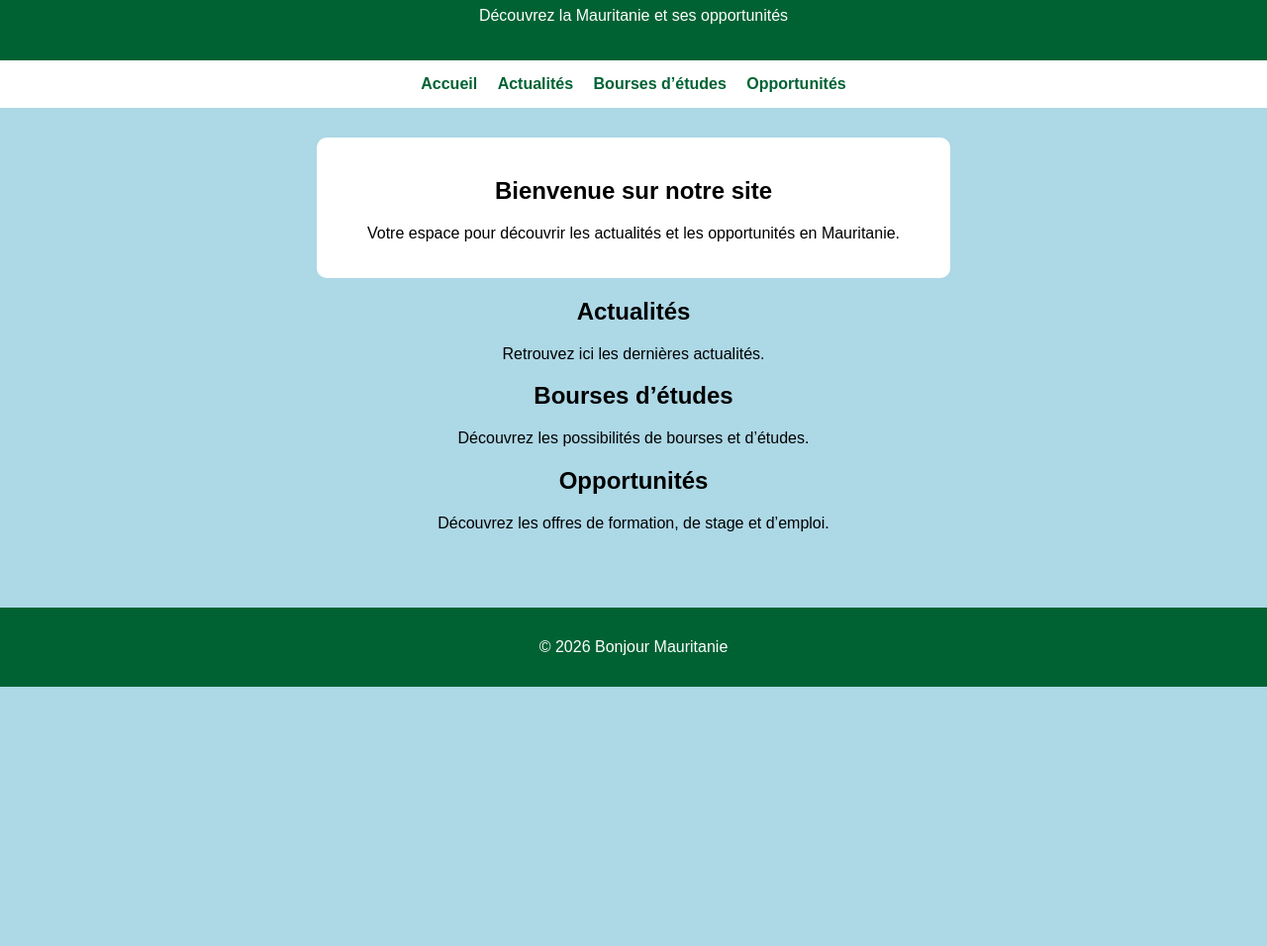
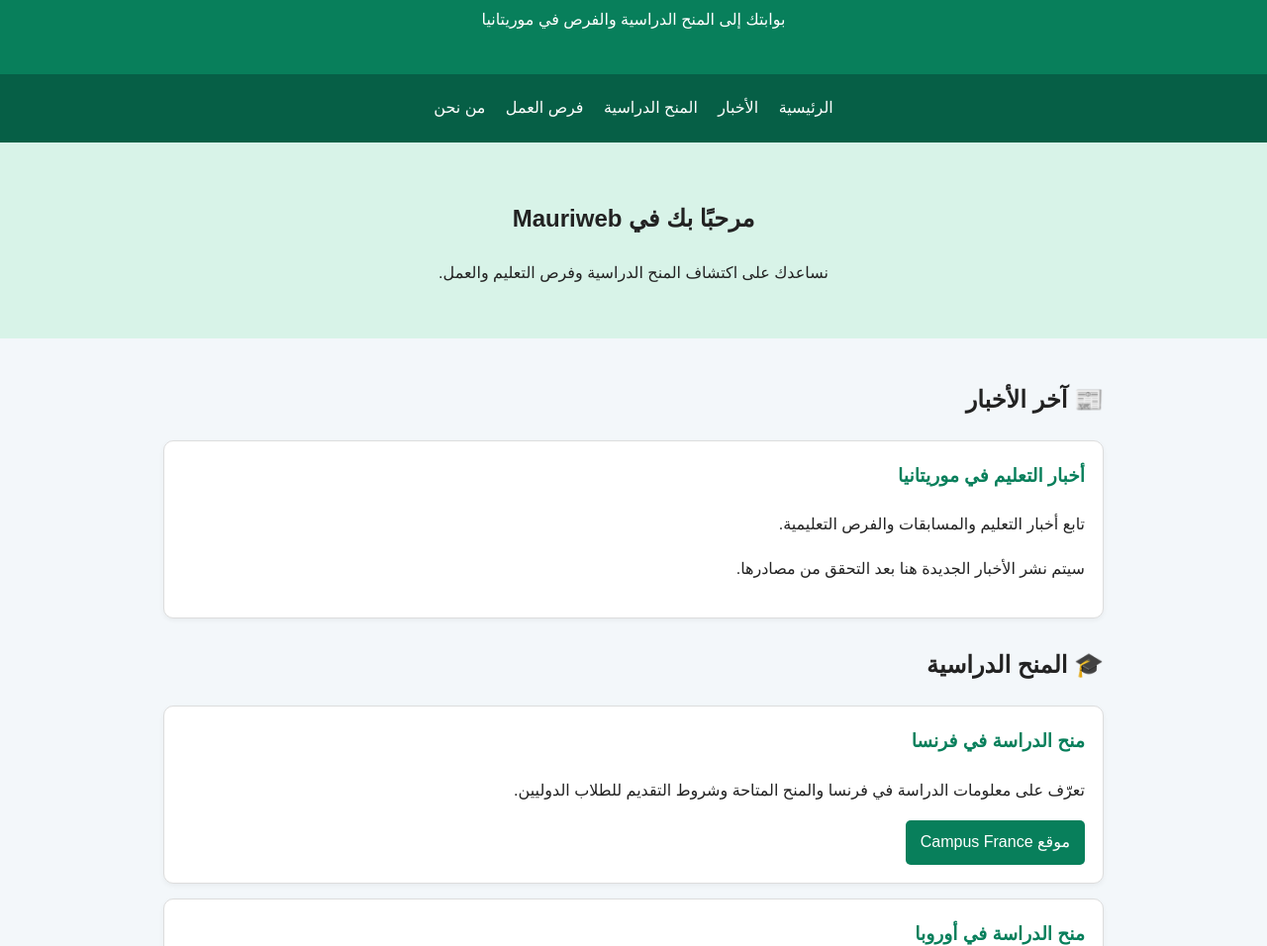
Before and after one commit to Mauriweb1/lignes-mauritanie-web, a plain HTML site: page index.html in a window 1280 px wide. Shown: the part 93-1049 px from the top of the page at 99% size. Before the commit the page ends 800 px from the top, so only its background shows below. Drawn offline with Linux system fonts and the light colour scheme.

Commit message:
Update index.html for Arabic localization and styling

```diff
--- a/index.html
+++ b/index.html
@@ -1,83 +1,229 @@
-<!DOCTYPE html><html lang="fr">
+<!DOCTYPE html>
+<html lang="ar" dir="rtl">
 <head>
     <meta charset="UTF-8">
     <meta name="viewport" content="width=device-width, initial-scale=1.0">
-  <title>Bonjour Mauritanie</title>  <style>
+
+    <title>Mauriweb | فرص موريتانيا</title>
+
+    <style>
         body {
+            font-family: Arial, sans-serif;
             margin: 0;
-      font-family: Arial, sans-serif;
-      background-color: lightblue;
-      text-align: center;
+            background-color: #f3f7fa;
+            color: #222;
+            line-height: 1.8;
         }
 
         header {
-      background-color: #006233;
+            background-color: #087f5b;
             color: white;
-      padding: 20px;
+            text-align: center;
+            padding: 25px 10px;
+        }
+
+        header h1 {
+            margin: 0;
+            font-size: 32px;
         }
 
         nav {
-      background-color: #ffffff;
+            background-color: #065f46;
+            text-align: center;
+            padding: 12px 5px;
+        }
+
+        nav a {
+            color: white;
+            text-decoration: none;
+            margin: 8px;
+            display: inline-block;
+        }
+
+        nav a:hover {
+            color: #ffd43b;
+        }
+
+        .hero {
+            background-color: #d8f3e8;
+            text-align: center;
+            padding: 35px 15px;
+        }
+
+        .container {
+            max-width: 950px;
+            margin: auto;
             padding: 15px;
         }
 
-    nav a {
-      color: #006233;
-      text-decoration: none;
-      margin: 8px;
-      font-weight: bold;
+        section {
+            margin: 25px 0;
         }
 
-    main {
-      padding: 30px 15px;
+        .card {
+            background-color: white;
+            padding: 18px;
+            margin: 15px 0;
+            border-radius: 10px;
+            border: 1px solid #ddd;
+            box-shadow: 0 2px 5px #0000000d;
         }
 
-    h1 {
-      color: #006233;
+        .card h3 {
+            color: #087f5b;
+            margin-top: 0;
         }
 
-    .welcome {
-      background-color: white;
-      padding: 20px;
-      border-radius: 10px;
-      max-width: 600px;
-      margin: auto;
+        .button {
+            display: inline-block;
+            background-color: #087f5b;
+            color: white;
+            padding: 8px 15px;
+            border-radius: 5px;
+            text-decoration: none;
+        }
+
+        .button:hover {
+            background-color: #065f46;
         }
 
         footer {
-      background-color: #006233;
+            background-color: #065f46;
             color: white;
-      padding: 15px;
+            text-align: center;
+            padding: 20px 10px;
             margin-top: 30px;
         }
-  </style></head><body>  <header>
-    <h1>Bonjour Mauritanie !</h1>
-    <p>Découvrez la Mauritanie et ses opportunités</p>
-  </header>  <nav>
-    <a href="#accueil">Accueil</a>
-    <a href="#actualites">Actualités</a>
-    <a href="#bourses">Bourses d’études</a>
-    <a href="#opportunites">Opportunités</a>
-  </nav>  <main>
-    <section id="accueil" class="welcome">
-      <h2>Bienvenue sur notre site</h2>
-      <p>Votre espace pour découvrir les actualités et les opportunités en Mauritanie.</p>
-    </section><section id="actualites">
-  <h2>Actualités</h2>
-  <p>Retrouvez ici les dernières actualités.</p>
+    </style>
+</head>
+
+<body>
+
+    <header>
+        <h1>Mauriweb</h1>
+        <p>بوابتك إلى المنح الدراسية والفرص في موريتانيا</p>
+    </header>
+
+    <nav>
+        <a href="#home">الرئيسية</a>
+        <a href="#news">الأخبار</a>
+        <a href="#scholarships">المنح الدراسية</a>
+        <a href="#jobs">فرص العمل</a>
+        <a href="#about">من نحن</a>
+    </nav>
+
+    <div class="hero" id="home">
+        <h2>مرحبًا بك في Mauriweb</h2>
+        <p>نساعدك على اكتشاف المنح الدراسية وفرص التعليم والعمل.</p>
+    </div>
+
+    <main class="container">
+
+        <section id="news">
+            <h2>📰 آخر الأخبار</h2>
+
+            <div class="card">
+                <h3>أخبار التعليم في موريتانيا</h3>
+                <p>تابع أخبار التعليم والمسابقات والفرص التعليمية.</p>
+                <p>سيتم نشر الأخبار الجديدة هنا بعد التحقق من مصادرها.</p>
+            </div>
         </section>
 
-<section id="bourses">
-  <h2>Bourses d’études</h2>
-  <p>Découvrez les possibilités de bourses et d’études.</p>
+        <section id="scholarships">
+            <h2>🎓 المنح الدراسية</h2>
+
+            <div class="card">
+                <h3>منح الدراسة في فرنسا</h3>
+                <p>
+                    تعرّف على معلومات الدراسة في فرنسا والمنح المتاحة
+                    وشروط التقديم للطلاب الدوليين.
+                </p>
+                <a class="button"
+                   href="https://www.campusfrance.org/"
+                   target="_blank"
+                   rel="noopener noreferrer">
+                    موقع Campus France
+                </a>
+            </div>
+
+            <div class="card">
+                <h3>منح الدراسة في أوروبا</h3>
+                <p>
+                    اكتشف معلومات عن برامج التعليم والمنح الأوروبية
+                    وفرص الدراسة الدولية.
+                </p>
+                <a class="button"
+                   href="https://education.ec.europa.eu/"
+                   target="_blank"
+                   rel="noopener noreferrer">
+                    بوابة التعليم الأوروبية
+                </a>
+            </div>
+
+            <div class="card">
+                <h3>منح الدراسة في روسيا</h3>
+                <p>
+                    تعرّف على معلومات الدراسة في روسيا
+                    وإجراءات التقديم للطلاب الأجانب.
+                </p>
+                <a class="button"
+                   href="https://education-in-russia.com/"
+                   target="_blank"
+                   rel="noopener noreferrer">
+                    بوابة الدراسة في روسيا
+                </a>
+            </div>
+
+            <div class="card">
+                <h3>البحث عن منح أخرى</h3>
+                <p>
+                    يمكنك البحث عن برامج المنح الدراسية
+                    وفرص التعليم العالي عبر الإنترنت.
+                </p>
+                <a class="button"
+                   href="https://www.studyin-uk.com/"
+                   target="_blank"
+                   rel="noopener noreferrer">
+                    معلومات الدراسة في بريطانيا
+                </a>
+            </div>
         </section>
 
-<section id="opportunites">
-  <h2>Opportunités</h2>
-  <p>Découvrez les offres de formation, de stage et d’emploi.</p>
+        <section id="jobs">
+            <h2>💼 فرص العمل والتدريب</h2>
+
+            <div class="card">
+                <h3>فرص للشباب الموريتاني</h3>
+                <p>
+                    خصصنا هذا القسم لعرض فرص العمل والتدريب
+                    والمسابقات المهنية عند توفر معلومات موثوقة عنها.
+                </p>
+            </div>
         </section>
 
-  </main>  <footer>
-    <p>© 2026 Bonjour Mauritanie</p>
-  </footer></body>
+        <section id="about">
+            <h2>ℹ️ من نحن؟</h2>
+
+            <div class="card">
+                <p>
+                    Mauriweb منصة تهدف إلى مساعدة الشباب الموريتاني
+                    على الوصول إلى المعلومات المتعلقة بالمنح الدراسية
+                    وفرص التعليم والعمل.
+                </p>
+
+                <p>
+                    نعمل على تقديم المعلومات بوضوح مع الإشارة
+                    إلى المصادر الأصلية للفرص.
+                </p>
+            </div>
+        </section>
+
+    </main>
+
+    <footer>
+        <p>© 2026 Mauriweb - جميع الحقوق محفوظة</p>
+        <p>منصة للمعلومات والفرص في موريتانيا</p>
+    </footer>
+
+</body>
 </html>
```
Lines whose indentation alone changed are shown as unchanged.
